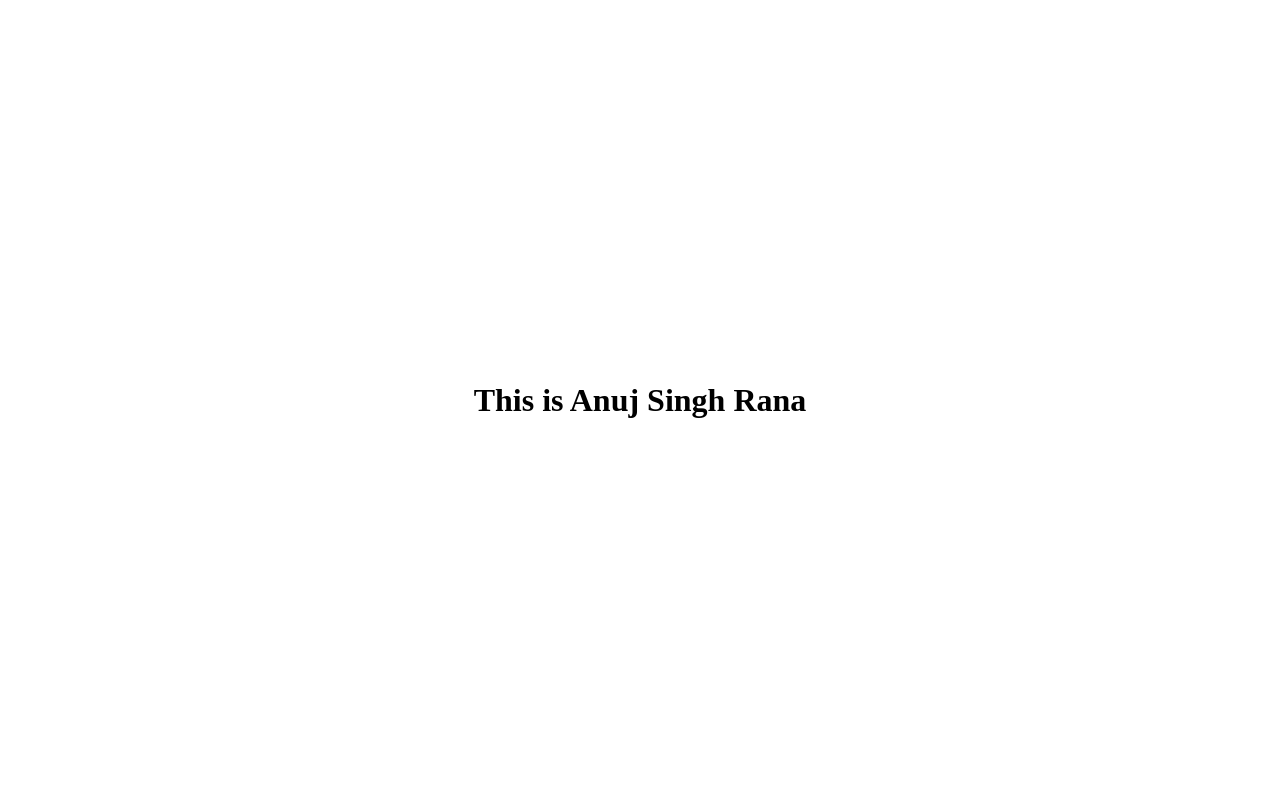
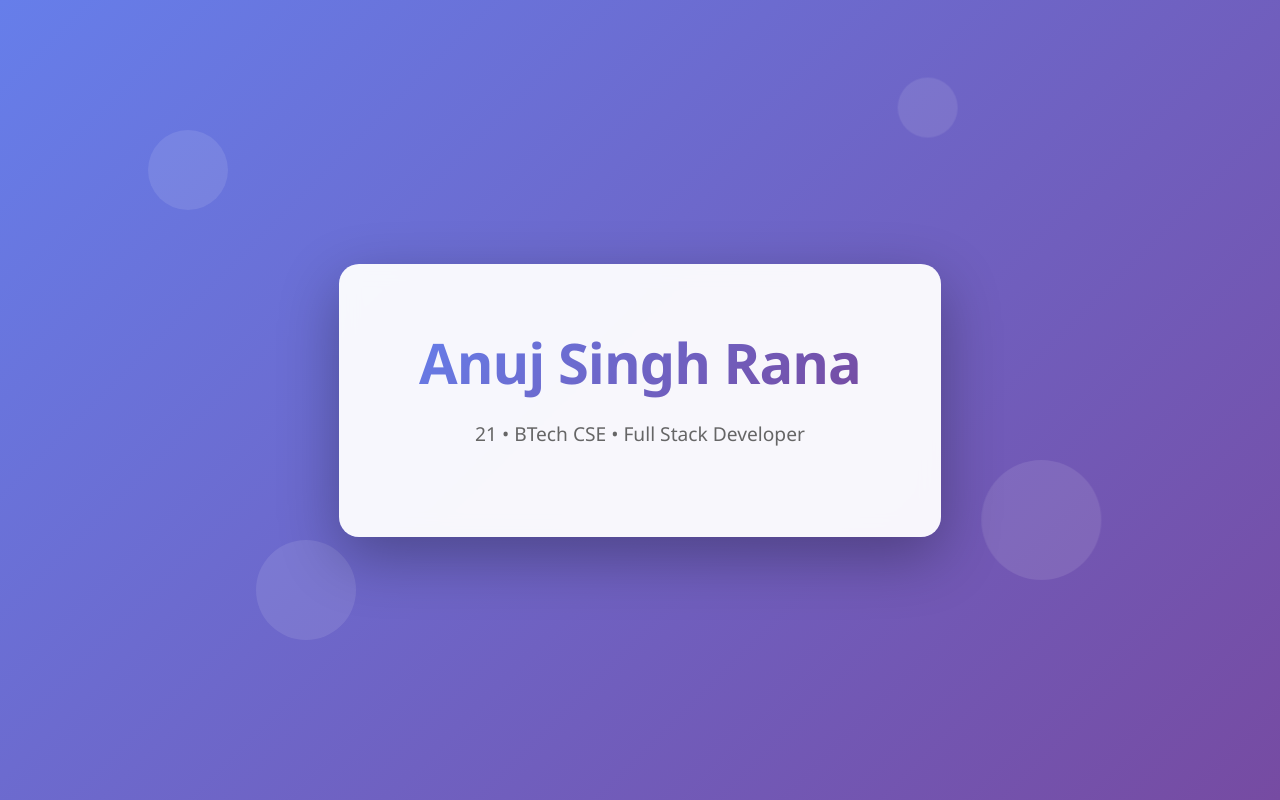
Before and after one commit to Anuj8171/demoRepo, a plain HTML site: page index.html in a window 1280 px wide. Drawn offline with Linux system fonts and the light colour scheme.

Commit message:
added age

```diff
--- a/index.html
+++ b/index.html
@@ -3,18 +3,226 @@
 <head>
     <meta charset="UTF-8">
     <meta name="viewport" content="width=device-width, initial-scale=1.0">
-    <title>Anuj</title>
+    <title>Anuj Singh Rana</title>
     <style>
-        body{
+        * {
+            margin: 0;
+            padding: 0;
+            box-sizing: border-box;
+        }
+
+        body {
+            font-family: 'Segoe UI', Tahoma, Geneva, Verdana, sans-serif;
+            background: linear-gradient(135deg, #667eea 0%, #764ba2 100%);
+            min-height: 100vh;
             display: flex;
             justify-content: center;
             align-items: center;
-            height: 100vh;
-            margin: 0;
+            overflow: hidden;
+            position: relative;
+        }
+
+        .background-animation {
+            position: absolute;
+            width: 100%;
+            height: 100%;
+            overflow: hidden;
+        }
+
+        .circle {
+            position: absolute;
+            border-radius: 50%;
+            background: rgba(255, 255, 255, 0.1);
+            animation: float 20s infinite ease-in-out;
+        }
+
+        .circle:nth-child(1) {
+            width: 80px;
+            height: 80px;
+            left: 10%;
+            top: 20%;
+            animation-delay: 0s;
+        }
+
+        .circle:nth-child(2) {
+            width: 120px;
+            height: 120px;
+            right: 15%;
+            top: 60%;
+            animation-delay: 2s;
+        }
+
+        .circle:nth-child(3) {
+            width: 60px;
+            height: 60px;
+            left: 70%;
+            top: 10%;
+            animation-delay: 4s;
+        }
+
+        .circle:nth-child(4) {
+            width: 100px;
+            height: 100px;
+            left: 20%;
+            bottom: 20%;
+            animation-delay: 6s;
+        }
+
+        @keyframes float {
+            0%, 100% {
+                transform: translateY(0) translateX(0);
+            }
+            25% {
+                transform: translateY(-30px) translateX(20px);
+            }
+            50% {
+                transform: translateY(-60px) translateX(-20px);
+            }
+            75% {
+                transform: translateY(-30px) translateX(30px);
+            }
+        }
+
+        .container {
+            text-align: center;
+            z-index: 10;
+            position: relative;
+        }
+
+        .card {
+            background: rgba(255, 255, 255, 0.95);
+            backdrop-filter: blur(10px);
+            padding: 60px 80px;
+            border-radius: 20px;
+            box-shadow: 0 20px 60px rgba(0, 0, 0, 0.3);
+            animation: slideUp 1s ease-out;
+            position: relative;
+            overflow: hidden;
+        }
+
+        .card::before {
+            content: '';
+            position: absolute;
+            top: -50%;
+            left: -50%;
+            width: 200%;
+            height: 200%;
+            background: linear-gradient(45deg, transparent, rgba(102, 126, 234, 0.1), transparent);
+            transform: rotate(45deg);
+            animation: shine 3s infinite;
+        }
+
+        @keyframes shine {
+            0% {
+                transform: translateX(-100%) translateY(-100%) rotate(45deg);
+            }
+            100% {
+                transform: translateX(100%) translateY(100%) rotate(45deg);
+            }
+        }
+
+        @keyframes slideUp {
+            from {
+                opacity: 0;
+                transform: translateY(50px);
+            }
+            to {
+                opacity: 1;
+                transform: translateY(0);
+            }
+        }
+
+        h1 {
+            font-size: 3.5rem;
+            background: linear-gradient(135deg, #667eea 0%, #764ba2 100%);
+            -webkit-background-clip: text;
+            -webkit-text-fill-color: transparent;
+            background-clip: text;
+            margin-bottom: 20px;
+            font-weight: 700;
+            letter-spacing: -1px;
+            animation: fadeIn 1s ease-out 0.3s both;
+        }
+
+        .subtitle {
+            font-size: 1.2rem;
+            color: #666;
+            margin-bottom: 30px;
+            animation: fadeIn 1s ease-out 0.6s both;
+        }
+
+        @keyframes fadeIn {
+            from {
+                opacity: 0;
+                transform: translateY(20px);
+            }
+            to {
+                opacity: 1;
+                transform: translateY(0);
+            }
+        }
+
+        .social-links {
+            display: flex;
+            gap: 20px;
+            justify-content: center;
+            animation: fadeIn 1s ease-out 0.9s both;
+        }
+
+        .social-btn {
+            padding: 12px 30px;
+            border: 2px solid #667eea;
+            background: transparent;
+            color: #667eea;
+            border-radius: 50px;
+            font-size: 1rem;
+            cursor: pointer;
+            transition: all 0.3s ease;
+            text-decoration: none;
+            display: inline-block;
+            font-weight: 600;
+        }
+
+        .social-btn:hover {
+            background: linear-gradient(135deg, #667eea 0%, #764ba2 100%);
+            color: white;
+            transform: translateY(-3px);
+            box-shadow: 0 10px 25px rgba(102, 126, 234, 0.4);
+        }
+
+        @media (max-width: 768px) {
+            .card {
+                padding: 40px 30px;
+            }
+
+            h1 {
+                font-size: 2.5rem;
+            }
+
+            .subtitle {
+                font-size: 1rem;
+            }
+
+            .social-links {
+                flex-direction: column;
+                gap: 15px;
+            }
         }
     </style>
 </head>
 <body>
-    <h1>This is Anuj Singh Rana</h1>
+    <div class="background-animation">
+        <div class="circle"></div>
+        <div class="circle"></div>
+        <div class="circle"></div>
+        <div class="circle"></div>
+    </div>
+
+    <div class="container">
+        <div class="card">
+            <h1>Anuj Singh Rana</h1>
+            <p class="subtitle">21 • BTech CSE • Full Stack Developer</p>
+        </div>
+    </div>
 </body>
 </html>
```
Also changed, not shown: 1 other file.
